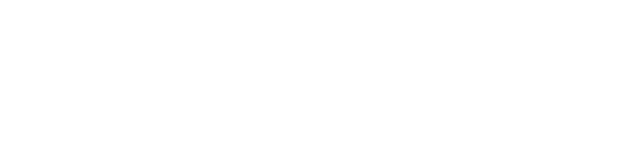
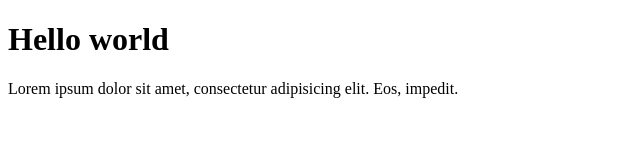
Before and after one commit to Gulsinajs/test, a plain HTML site: page index.html in a window 1280 px wide. Shown: the whole page, without its empty margins (0-640 px from the left). Drawn offline with Linux system fonts and the light colour scheme.

Commit message:
feat: add html structure

```diff
--- a/index.html
+++ b/index.html
@@ -8,6 +8,9 @@
     <title>Document</title>
 </head>
 <body>
-
+<div>
+    <h1>Hello world</h1>
+    <p>Lorem ipsum dolor sit amet, consectetur adipisicing elit. Eos, impedit.</p>
+</div>
 </body>
 </html>
```
